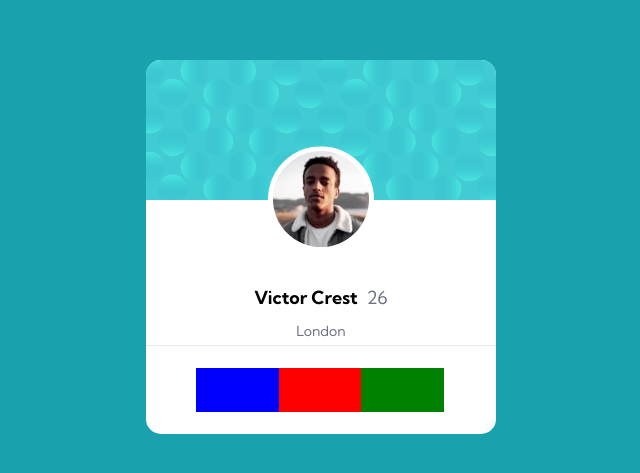
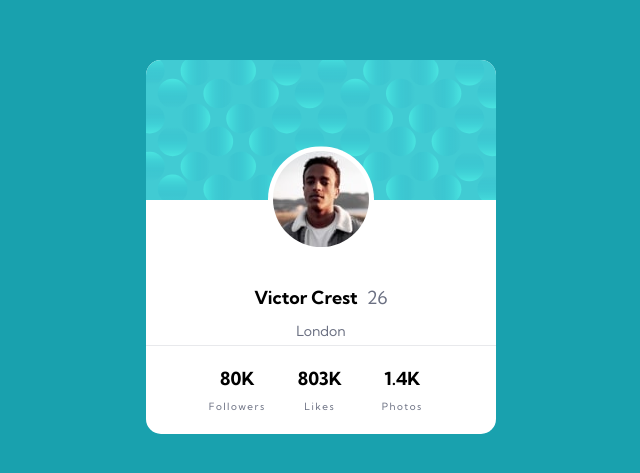
Before and after one commit to TdZink/FrontEndMenor-profile-card-component-main, a website built with Parcel: page src/index.html in a window 1280 px wide. Shown: the part 153-626 px from the top of the page, without its empty margins (319-959 px from the left). Built offline with nearby package versions, Linux system fonts and the light colour scheme.

```diff
--- a/src/index.html
+++ b/src/index.html
@@ -22,9 +22,18 @@
     </div>
     <div class="grid-row-3"></div>
     <div class="stats-grid-row">
-      <div class="followers"></div>
-      <div class="likes"></div>
-      <div class="photos"></div>
+      <div class="followers">
+        <div class="stat">80K</div>
+        <div class="stat-label">Followers</div>
+      </div>
+      <div class="likes">
+        <div class="stat">803K</div>
+        <div class="stat-label">Likes</div>
+      </div>
+      <div class="photos">
+        <div class="stat">1.4K</div>
+        <div class="stat-label">Photos</div>
+      </div>
     </div>
   </div>
 
--- a/src/style.css
+++ b/src/style.css
@@ -94,18 +94,16 @@
 .stats-grid-row {
     display: grid;
     grid-template-columns: 33% 33% 33%;
-    transform: translate(0, -50%);
     margin: 0px 50px;
 }
 
-.followers {
-    background: blue;
+.stat {
+    font-weight: 700;
 }
 
-.likes {
-    background: red;
+.stat-label {
+    color: #6b7082;
+    font-size: 10px;
+    margin-top: 10px;
+    letter-spacing: 0.15em;
 }
-
-.photos {
-    background: green;
-}
```
Also changed, not shown: dist/index.html, 3 other files.
